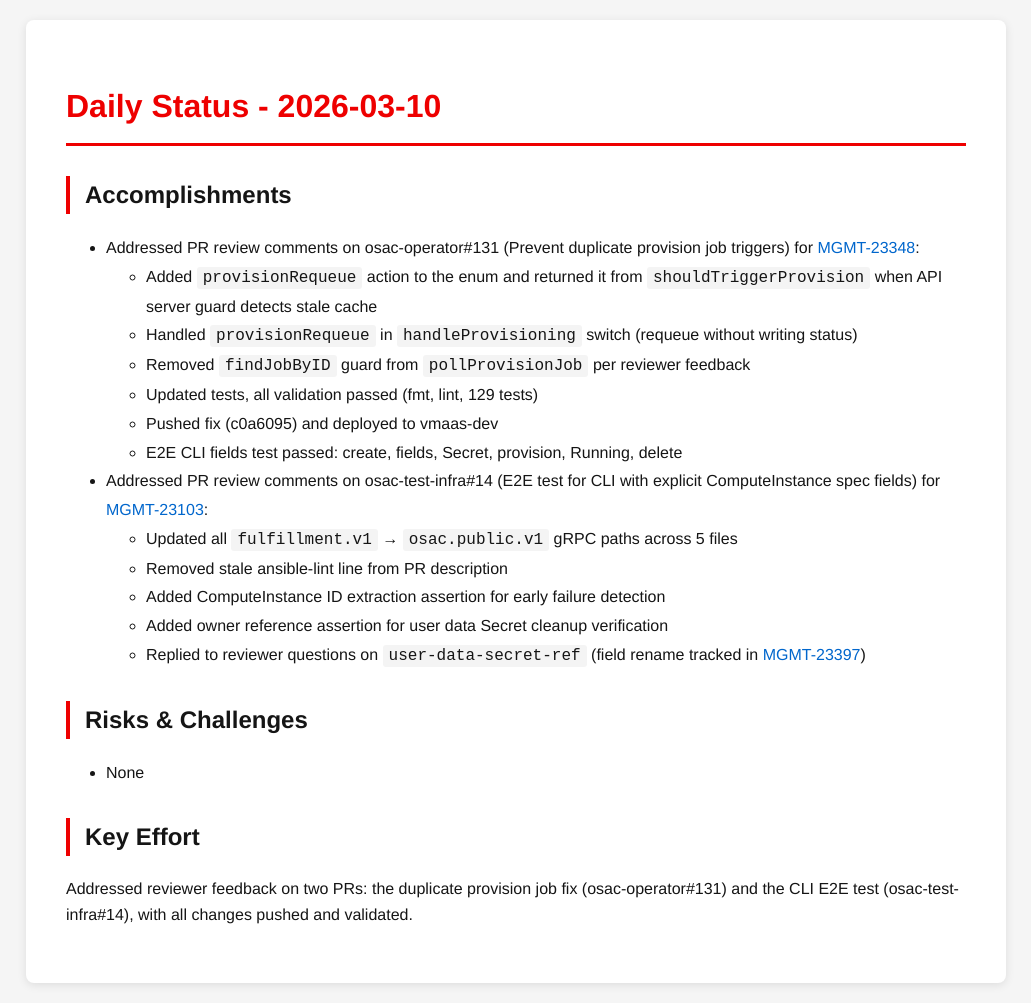
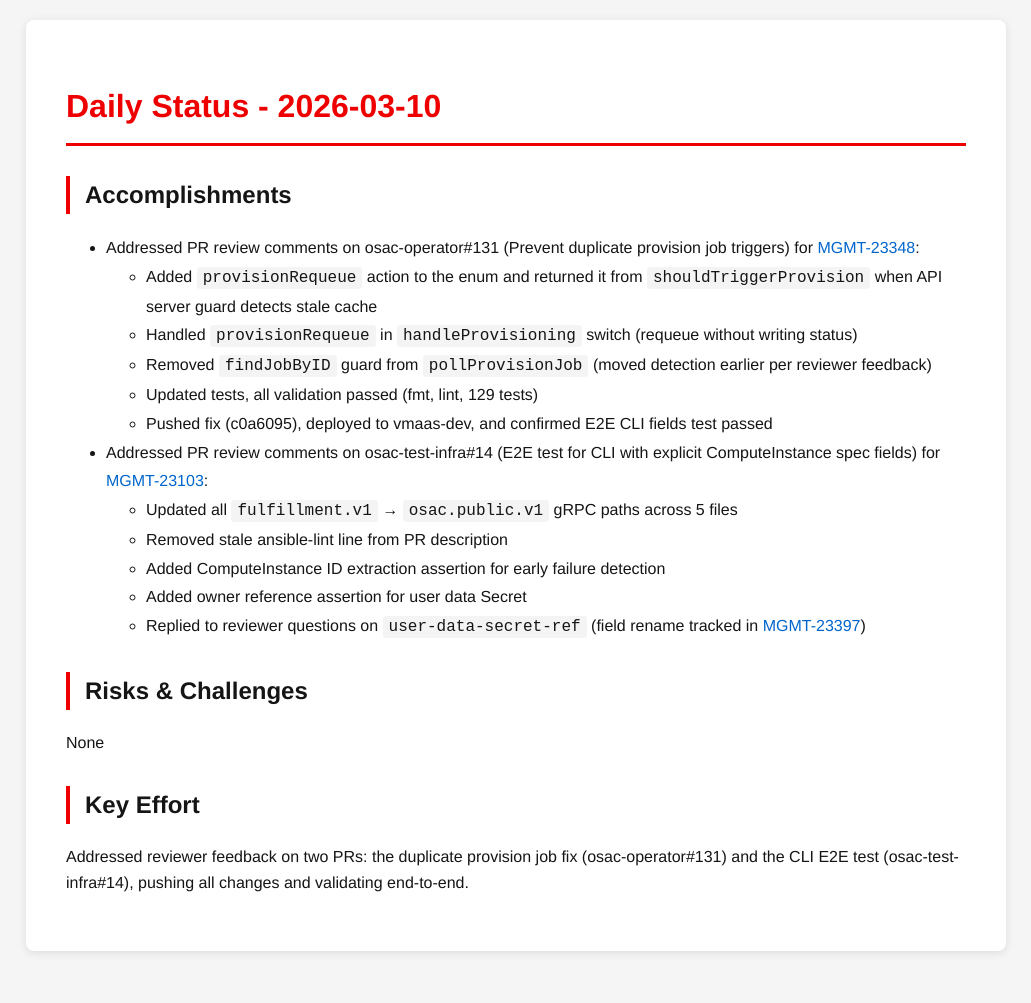
Before and after one commit to tzvatot/daily-status, a Jekyll site: the page built from 2026-03-10.md, in a window 1280 px wide. Shown: the whole page, without its empty margins (124-1155 px from the left). Built offline with Jekyll 4.4.1, drawn with Linux system fonts in a browser that asks for light colours; after the commit the page ends 971 px from its top, so only the background shows below that.

Commit message:
Daily status update - 2026-03-10

```diff
--- a/2026-03-10.md
+++ b/2026-03-10.md
@@ -10,19 +10,18 @@ date: 2026-03-10
 - Addressed PR review comments on osac-operator#131 (Prevent duplicate provision job triggers) for [MGMT-23348](https://issues.redhat.com/browse/MGMT-23348):
   - Added `provisionRequeue` action to the enum and returned it from `shouldTriggerProvision` when API server guard detects stale cache
   - Handled `provisionRequeue` in `handleProvisioning` switch (requeue without writing status)
-  - Removed `findJobByID` guard from `pollProvisionJob` per reviewer feedback
+  - Removed `findJobByID` guard from `pollProvisionJob` (moved detection earlier per reviewer feedback)
   - Updated tests, all validation passed (fmt, lint, 129 tests)
-  - Pushed fix (c0a6095) and deployed to vmaas-dev
-  - E2E CLI fields test passed: create, fields, Secret, provision, Running, delete
+  - Pushed fix (c0a6095), deployed to vmaas-dev, and confirmed E2E CLI fields test passed
 - Addressed PR review comments on osac-test-infra#14 (E2E test for CLI with explicit ComputeInstance spec fields) for [MGMT-23103](https://issues.redhat.com/browse/MGMT-23103):
   - Updated all `fulfillment.v1` → `osac.public.v1` gRPC paths across 5 files
   - Removed stale ansible-lint line from PR description
   - Added ComputeInstance ID extraction assertion for early failure detection
-  - Added owner reference assertion for user data Secret cleanup verification
+  - Added owner reference assertion for user data Secret
   - Replied to reviewer questions on `user-data-secret-ref` (field rename tracked in [MGMT-23397](https://issues.redhat.com/browse/MGMT-23397))
 
 ## Risks & Challenges
-- None
+None
 
 ## Key Effort
-Addressed reviewer feedback on two PRs: the duplicate provision job fix (osac-operator#131) and the CLI E2E test (osac-test-infra#14), with all changes pushed and validated.
+Addressed reviewer feedback on two PRs: the duplicate provision job fix (osac-operator#131) and the CLI E2E test (osac-test-infra#14), pushing all changes and validating end-to-end.
```
